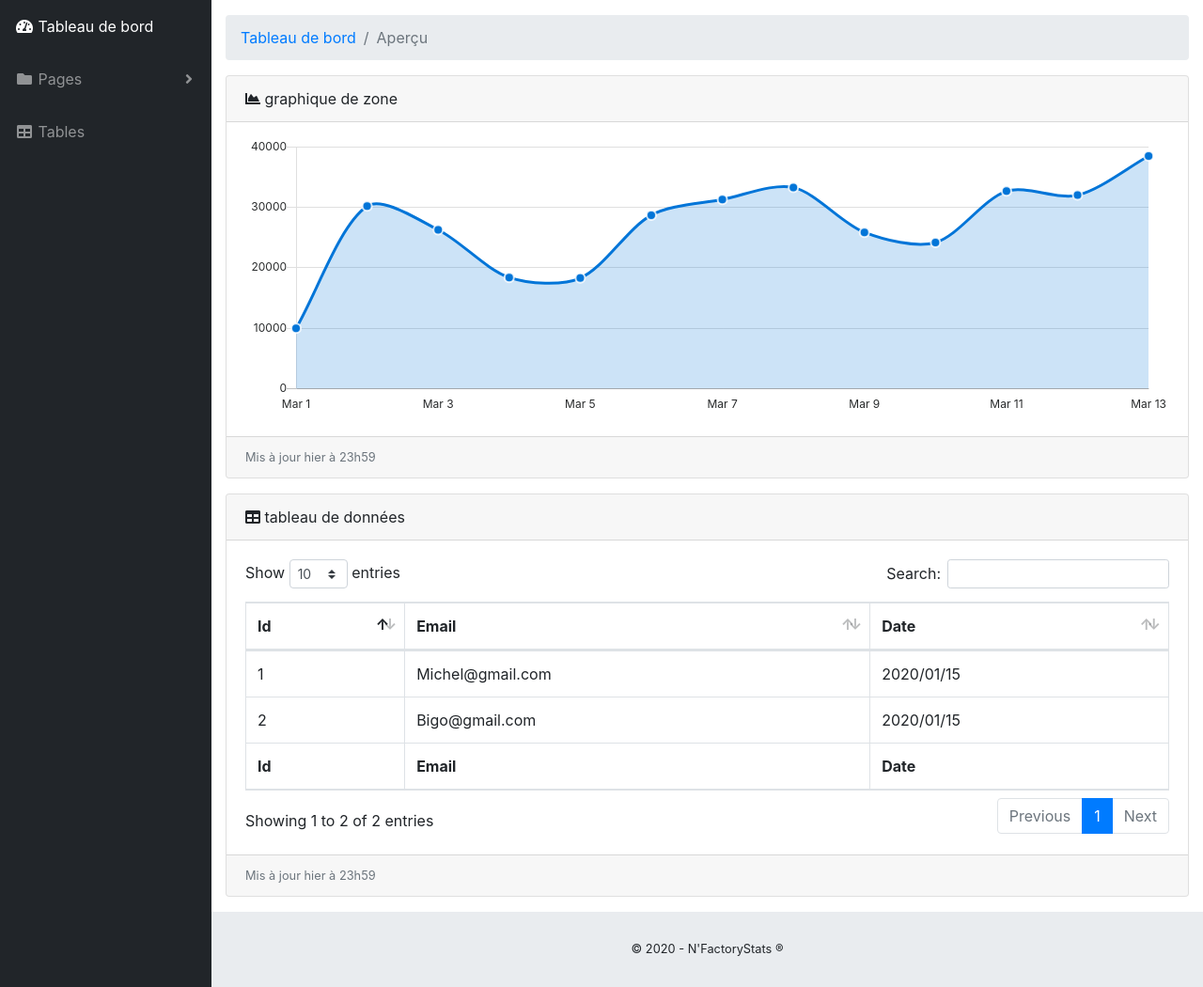
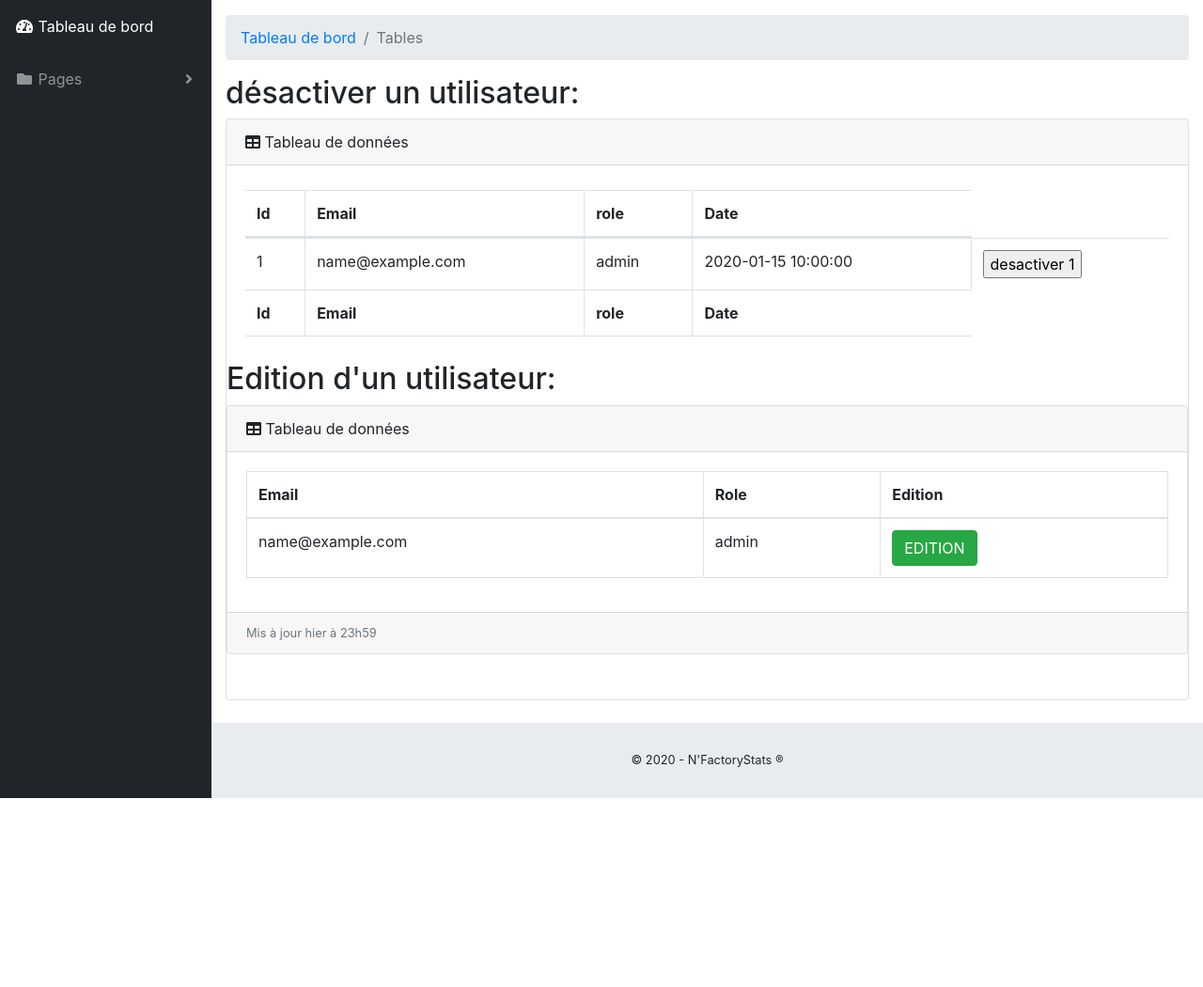
Before and after one commit to Bigo0612/N-FactoryStats, a PHP site: page /Back/index.php in a window 1280 px wide. Shown: the part 56-1106 px from the top of the page at 94% size. After the commit the page ends 905 px from the top, so only its background shows below. Run offline with PHP 8.4, Linux system fonts and the light colour scheme; tables that the repository leaves empty or names only in its code hold one stand-in row (values such as "Sample post").

Commit message:
supression de la pages tables.php => integrée ds index.php

```diff
--- a/Back/index.php
+++ b/Back/index.php
@@ -1,4 +1,79 @@
+<?php
+session_start();
+require('../inc/pdo.php');
+require('../inc/function.php');
 
+$errors = array();
+$success = false;
+
+$sql = "SELECT * from users WHERE 1";
+$query = $pdo->prepare($sql);
+$query->execute();
+$users = $query->fetchALL();
+
+$sql = "SELECT * FROM users";
+$query = $pdo->prepare($sql);
+$query->execute();
+$user = $query->fetchAll();
+
+
+if(!empty($_POST['submitted'])) {
+
+    $email = trim(strip_tags($_POST['email']));
+    $password1 = trim(strip_tags($_POST['password1']));
+    $password2 = trim(strip_tags($_POST['password2']));
+
+
+    if(filter_var($email,FILTER_VALIDATE_EMAIL) === false) {
+        $errors['email'] = 'Veuillez renseigner un email valide';
+    }else{
+
+        $sql = "SELECT id FROM users WHERE email = :mail LIMIT 1";
+        $query = $pdo->prepare($sql);
+        $query->bindValue(':mail' ,$email,PDO::PARAM_STR);
+        $query->execute();
+        $verifemail = $query->fetch();
+        if(!empty($verifemail)) {
+            $errors['pseudo'] = 'cet email existe déjà!';
+        }
+    }
+
+    if(!empty($password1)) {
+        if($password1 != $password2) {
+            $errors['password'] = 'Les deux mot de passe doivent être identique';
+        } elseif(mb_strlen($password1) <= 5) {
+            $errors['password'] = 'Min 6 caractères';
+        }
+    }else{
+        $errors['password'] = 'Veuillez renseigner un mot de passe';
+    }
+
+
+    if(count($errors) == 0) {
+
+        $hashpassword = password_hash($password1,PASSWORD_BCRYPT);
+        $token = generateRandomString(120);
+
+        $sql = "INSERT INTO users VALUES (null,:email,:password,:token,'abonne',NOW())";
+        $query = $pdo->prepare($sql);
+        $query->bindValue(':email' , $email, PDO::PARAM_STR);
+        $query->bindValue(':password' , $hashpassword, PDO::PARAM_STR);
+        $query->bindValue(':token' , $token, PDO::PARAM_STR);
+        $query->execute();
+        $success = true;
+
+        header('location: tables.php');
+    }
+}
+
+if (!empty($_POST['desactive'])) {
+    $i= 0;
+    $id = $user[$i]['id'];
+    $sql = "DELETE FROM users WHERE  id = $id";
+    $query = $pdo->prepare($sql);
+    $query->execute();
+}
+?>
 
 <!DOCTYPE html>
 <html lang="fr">
@@ -97,11 +172,7 @@
         </div>
       </li>
 
-      <li class="nav-item">
-        <a class="nav-link" href="tables.php">
-          <i class="fas fa-fw fa-table"></i>
-          <span>Tables</span></a>
-      </li>
+
     </ul>
 
     <div id="content-wrapper">
@@ -113,27 +184,19 @@
           <li class="breadcrumb-item">
             <a href="#">Tableau de bord</a>
           </li>
-          <li class="breadcrumb-item active">Aperçu</li>
+          <li class="breadcrumb-item active">Tables</li>
         </ol>
 
 
 
-        <!-- Area Chart Example-->
-        <div class="card mb-3">
-          <div class="card-header">
-            <i class="fas fa-chart-area"></i>
-              graphique de zone</div>
-          <div class="card-body">
-            <canvas id="myAreaChart" width="100%" height="30"></canvas>
-          </div>
-          <div class="card-footer small text-muted">Mis à jour hier à 23h59</div>
-        </div>
 
-        <!-- DataTables Example -->
-        <div class="card mb-3">
+          <h2>désactiver un utilisateur:</h2>
+
+          <div class="card mb-4">
               <div class="card-header">
                   <i class="fas fa-table"></i>
-              tableau de données</div>
+
+                  Tableau de données</div>
               <div class="card-body">
                   <div class="table-responsive">
                       <table class="table table-bordered" id="dataTable" width="100%" cellspacing="0">
@@ -141,6 +204,7 @@
                           <tr>
                               <th>Id</th>
                               <th>Email</th>
+                              <th>role</th>
                               <th>Date</th>
                           </tr>
                           </thead>
@@ -148,21 +212,53 @@
                           <tr>
                               <th>Id</th>
                               <th>Email</th>
+                              <th>role</th>
                               <th>Date</th>
                           </tr>
                           </tfoot>
                           <tbody>
+                          <?php
+                          echo '<tr>'; ?>
+                          <form action="tables.php" name="desactive" method="post"> <?php
+                              for ($i = 0; $i < count($user); $i++) {
+                              echo '<td>' . $user[$i]['id'] . '</td>';
+                              echo '<td>' . $user[$i]['email'] . '</td>';
+                              echo '<td>' . $user[$i]['role'] . '</td>';
+                              echo '<td>' . $user[$i]['created_at'] . '</td>';
+                              echo '<td>' . '<input type="submit" name="desactive" id="' . $user[$i]['id'] . '" value="desactiver ' . $user[$i]['id'] . '">'.'</td>';
+                              ?>
+                          </form> <?php
+                          echo '</tr>';} ?>
+                          </tbody>
+                      </table>
+                  </div>
+              </div>
 
+              <h2>Edition d'un utilisateur:</h2>
+
+              <div class="card mb-5">
+                  <div class="card-header">
+                      <i class="fas fa-table"></i>
+
+                      Tableau de données</div>
+                  <div class="card-body">
+                      <div class="table-responsive">
+                          <table class="table table-bordered" id="dataTable" width="100%" cellspacing="0">
+                              <thead>
                               <tr>
-                  <td>1</td>
-                  <td>Michel@gmail.com</td>
-                  <td>2020/01/15</td>
+                                  <th>Email</th>
+                                  <th>Role</th>
+                                  <th>Edition</th>
                               </tr>
+                              </thead>
+                              <tbody>
+                              <?php foreach ($users as $key => $user): ?>
                                   <tr>
-                  <td>2</td>
-                  <td>Bigo@gmail.com</td>
-                  <td>2020/01/15</td>
+                                      <td><?php echo $user['email']; ?></td>
+                                      <td><?php echo $user['role'] ?></td>
+                                      <td><a class="btn btn-success"href="edit_user.php?id=<?php echo $user['id'] ?>">EDITION</a></td>
                                   </tr>
+                              <?php endforeach; ?>
                               </tbody>
                           </table>
                       </div>
```
Lines whose indentation alone changed are shown as unchanged.
